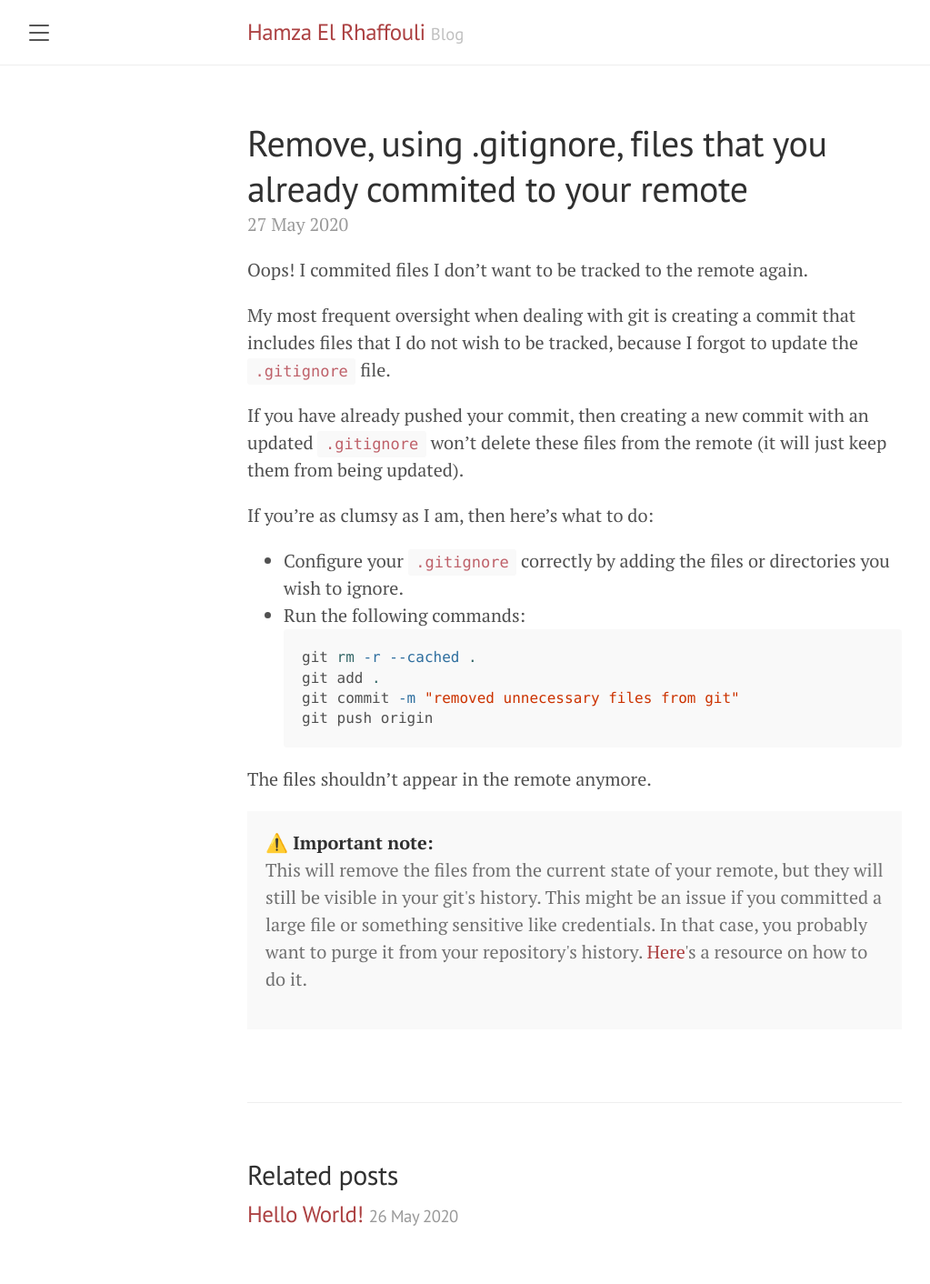
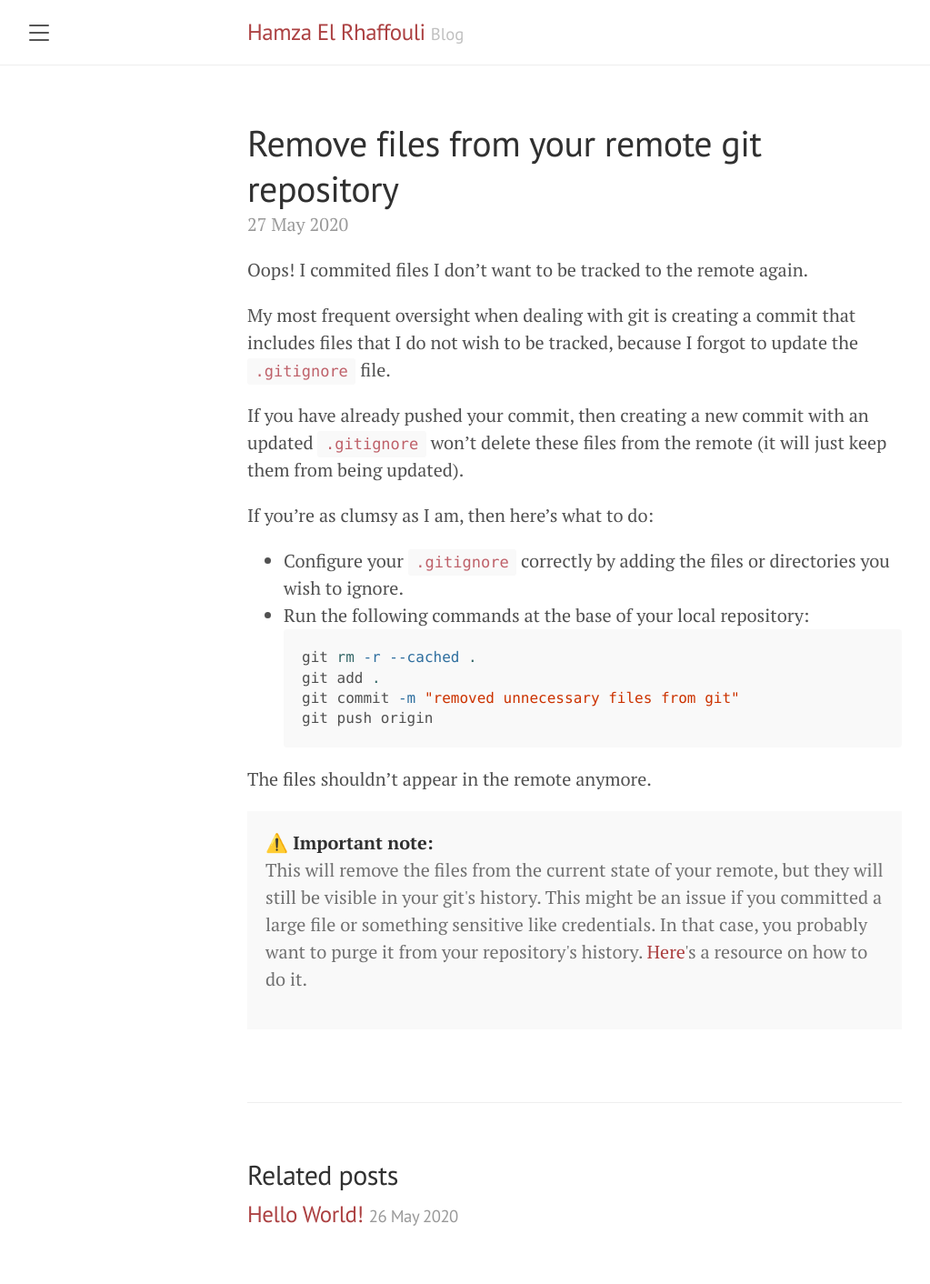
Before and after one commit to elrhaff/elrhaff.github.io, a Jekyll site: the page built from _posts/2020-05-27-remove-files-from-remote-git.md, in a window 1280 px wide. Shown: the whole page at 91% size, without its empty margins (8-1031 px from the left). Built offline with Jekyll 4.4.1, drawn with Linux system fonts in a browser that asks for light colours; comment, search, counter and statistics services are not loaded.

Commit message:
re wordding

````diff
--- a/_posts/2020-05-27-remove-files-from-remote-git.md
+++ b/_posts/2020-05-27-remove-files-from-remote-git.md
@@ -1,6 +1,6 @@
 ---
 layout: post
-title: Remove, using .gitignore, files that you already commited to your remote
+title: Remove files from your remote git repository
 comments: true
 ---
 
@@ -13,7 +13,7 @@ If you have already pushed your commit, then creating a new commit with an updat
 If you're as clumsy as I am, then here's what to do:
 
 * Configure your `.gitignore` correctly by adding the files or directories you wish to ignore.
-* Run the following commands:
+* Run the following commands at the base of your local repository:
 ```bash
 git rm -r --cached .
 git add .
````
